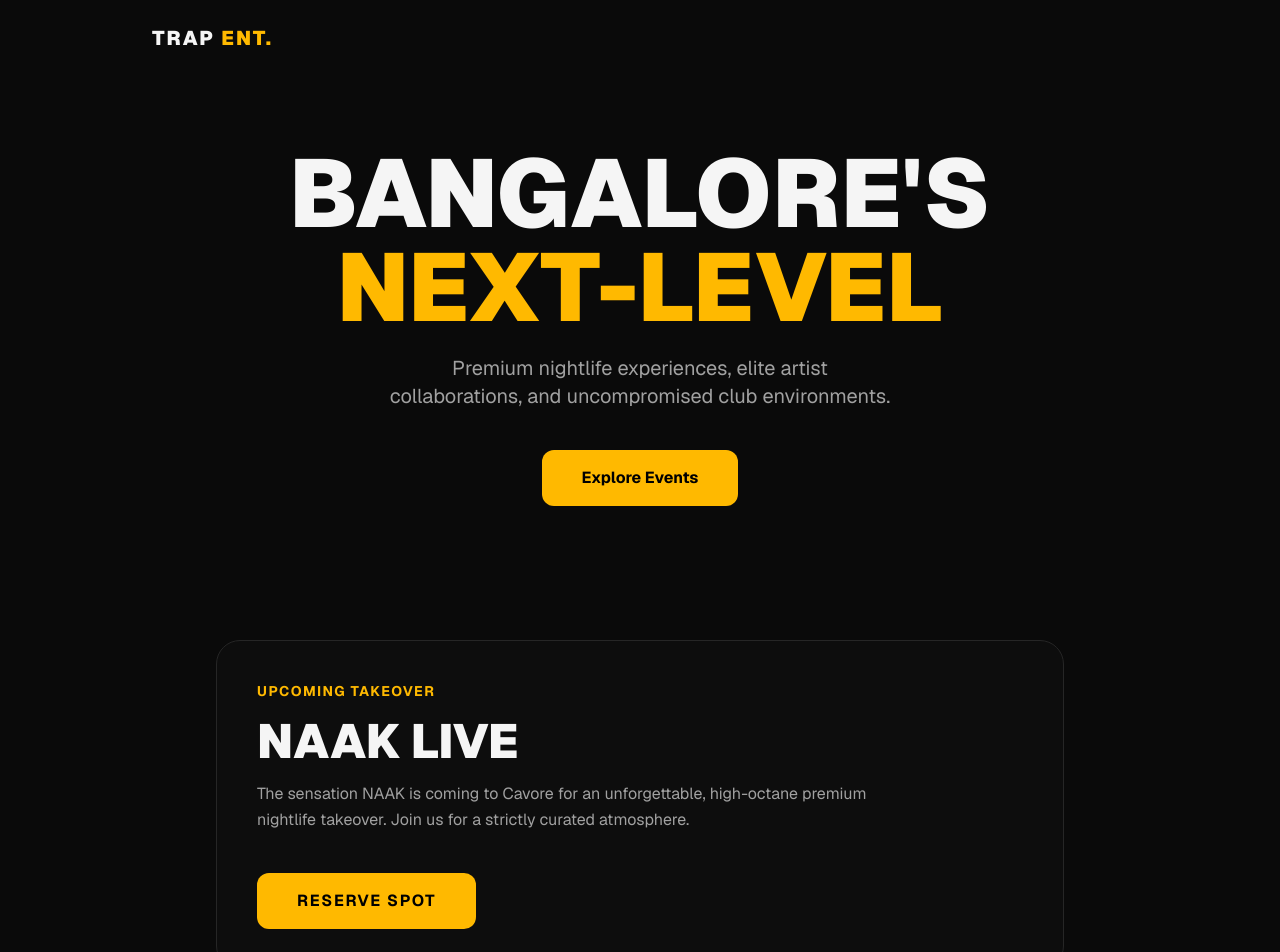
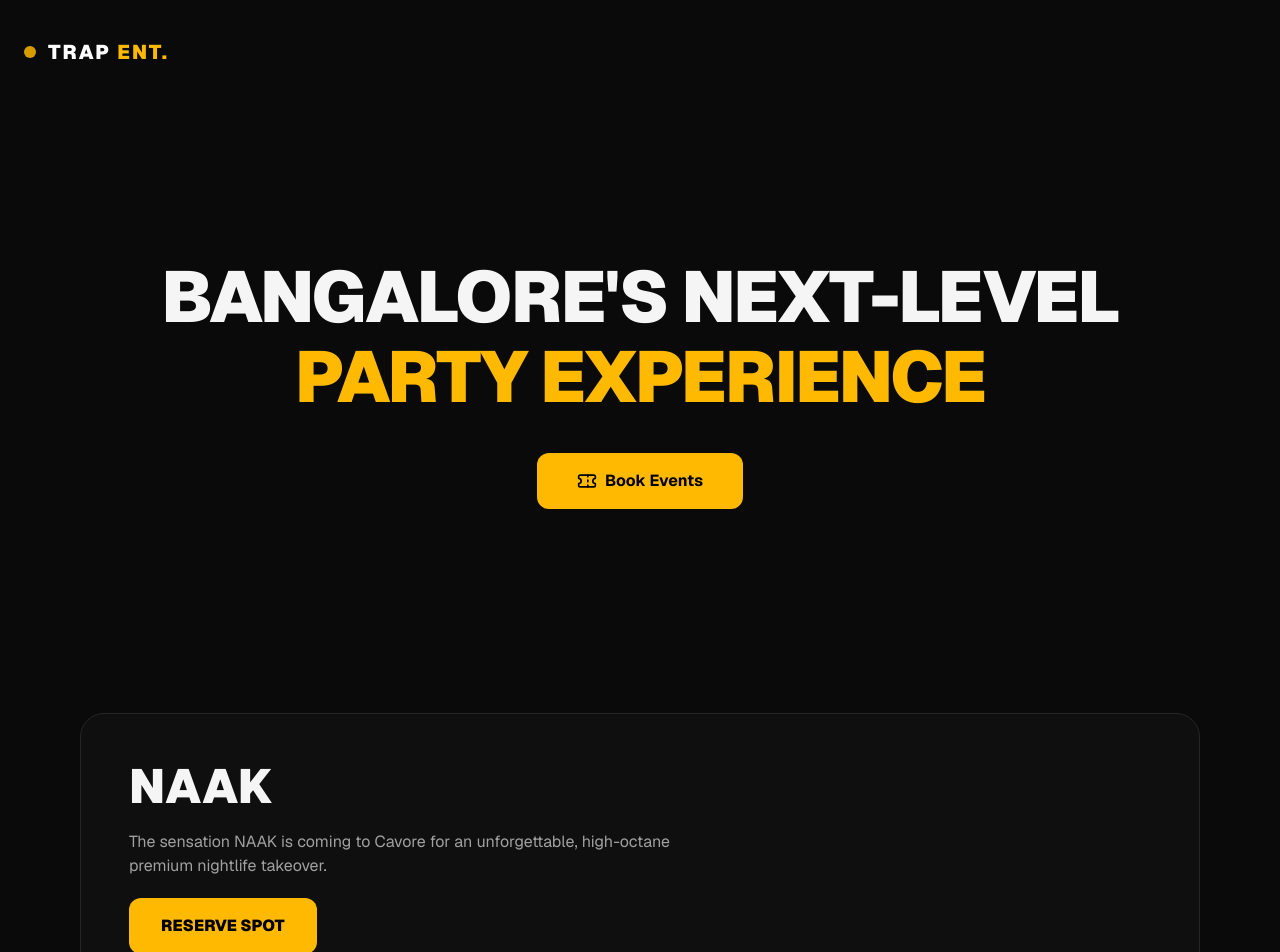
Before and after one commit to gamingfeverffhaideryt-cpu/trap-entertainments, a Next.js app: page / in a window 1280 px wide. Shown: the top 952 px of the page. Built offline with nearby package versions, Linux system fonts and the light colour scheme.

Commit message:
Updated scroll blur and dynamic guestlist form

```diff
--- a/app/page.tsx
+++ b/app/page.tsx
@@ -1,7 +1,7 @@
 "use client";
 
 import React, { useState, useEffect } from 'react';
-import { Ticket, X } from 'lucide-react';
+import { Ticket, Sparkles, PartyPopper, Music, Calendar, MapPin, Users, X } from 'lucide-react';
 
 export default function TrapEntertainmentsWebsite() {
   const [activeModal, setActiveModal] = useState<string | null>(null);
@@ -11,96 +11,99 @@ export default function TrapEntertainmentsWebsite() {
   const [scrolled, setScrolled] = useState(false);
 
   useEffect(() => {
-    const handleScroll = () => setScrolled(window.scrollY > 30);
+    window.scrollTo(0, 0);
+    const handleScroll = () => setScrolled(window.scrollY > 60);
     window.addEventListener('scroll', handleScroll);
     return () => window.removeEventListener('scroll', handleScroll);
   }, []);
 
+  const upcomingEvents = [
+    {
+      id: 1,
+      title: "NAAK",
+      day: "Friday Night",
+      date: "June 19, 2026",
+      venue: "Cavore, Bangalore",
+      bgImage: "/naak.png",
+      tagline: "The sensation NAAK is coming to Cavore for an unforgettable, high-octane premium nightlife takeover.",
+      features: [
+        "Headlined by the phenomenal DJ NAAK delivering an exclusive high-energy set.",
+        "Featuring a heavy-hitting support performance by MALIK MUSIC.",
+        "Strictly curated premium atmosphere. Lock in your guestlist access below."
+      ],
+      pricing: { couples: "Couples — ₹3.5k post 10:30 PM", stags: "Stags — ₹4k all night", girls: "Girls — Walk in free" }
+    },
+  ];
+
+  const handleOpenBooking = (eventTitle = "General Event Access") => {
+    setSelectedEvent(eventTitle);
+    setActiveModal('book');
+  };
+
   return (
-    <div className="min-h-screen bg-neutral-950 text-neutral-100 font-sans selection:bg-amber-400 selection:text-black overflow-x-hidden">
+    <div className="min-h-screen bg-neutral-950 text-neutral-100 font-sans selection:bg-amber-400 selection:text-black antialiased overflow-x-hidden">
+      <style jsx global>{`
+        @keyframes fadeIn { from { opacity: 0; transform: translateY(8px); } to { opacity: 1; transform: translateY(0); } }
+      `}</style>
 
       {/* Header */}
-      <header className={`fixed top-0 w-full z-40 transition-all duration-300 ${scrolled ? "bg-neutral-950/80 backdrop-blur-md py-4 border-b border-neutral-800" : "bg-transparent py-6"}`}>
-        <div className="max-w-5xl mx-auto px-6 flex items-center justify-between">
-          <span className="text-xl font-black uppercase tracking-widest">
-            Trap <span className="text-amber-400">Ent.</span>
-          </span>
+      <header className={`sticky top-0 z-40 w-full border-b transition-all duration-500 ${scrolled ? "border-neutral-800 bg-neutral-950/80 backdrop-blur-xl py-3" : "border-transparent bg-transparent py-5"}`}>
+        <div className="mx-auto flex max-w-7xl h-16 items-center justify-between px-6">
+          <button onClick={() => window.location.reload()} className="flex items-center gap-3 group">
+            <div className="h-3 w-3 animate-pulse rounded-full bg-amber-400" />
+            <span className="text-xl font-black tracking-widest text-white uppercase">Trap <span className="text-amber-400">Ent.</span></span>
+          </button>
         </div>
       </header>
 
-      {/* Hero Section */}
-      <section className="min-h-[70svh] flex flex-col items-center justify-center px-6 text-center pt-24">
-        <h1 className="text-5xl md:text-8xl font-black uppercase leading-[0.9]">
-          Bangalore's <span className="block text-amber-400 mt-2">Next-Level</span>
-        </h1>
-        <p className="mt-6 text-neutral-400 text-base md:text-xl max-w-lg">
-          Premium nightlife experiences, elite artist collaborations, and uncompromised club environments.
-        </p>
-        <button
-          onClick={() => document.getElementById("event")?.scrollIntoView({ behavior: "smooth" })}
-          className="mt-10 bg-amber-400 px-10 py-4 font-bold text-black rounded-xl hover:scale-105 transition-transform"
-        >
-          Explore Events
+      {/* Hero */}
+      <section className="relative flex min-h-[70vh] flex-col items-center justify-center px-6 text-center py-12">
+        <h1 className="text-5xl font-black md:text-7xl uppercase tracking-tight">Bangalore's Next-Level <span className="block mt-2 text-amber-400">Party Experience</span></h1>
+        <button onClick={() => document.getElementById("event")?.scrollIntoView({ behavior: "smooth" })} className="mt-10 flex items-center gap-2 rounded-xl bg-amber-400 px-10 py-4 font-bold text-black hover:bg-amber-300">
+          <Ticket className="h-5 w-5" /> Book Events
         </button>
       </section>
 
-      {/* Event Section */}
-      <section id="event" className="max-w-4xl mx-auto px-6 py-20">
-        <div className="bg-neutral-900/30 p-6 md:p-10 rounded-3xl border border-neutral-800 backdrop-blur-sm">
-          <div className="flex flex-col gap-4">
-            <span className="text-amber-400 font-bold text-sm tracking-widest uppercase">Upcoming Takeover</span>
-            <h3 className="text-4xl md:text-5xl font-black uppercase">NAAK Live</h3>
-            <p className="text-neutral-400 leading-relaxed max-w-2xl">
-              The sensation NAAK is coming to Cavore for an unforgettable, high-octane premium nightlife takeover. Join us for a strictly curated atmosphere.
-            </p>
-            <div className="mt-6">
-              <button
-                onClick={() => { setSelectedEvent("NAAK Live"); setActiveModal('book'); }}
-                className="w-full md:w-auto bg-amber-400 px-10 py-4 font-bold text-black rounded-xl uppercase tracking-widest hover:bg-amber-300 transition-colors"
-              >
-                Reserve Spot
-              </button>
+      {/* Events */}
+      <section id="event" className="mx-auto max-w-6xl px-4 py-12 scroll-mt-24">
+        {upcomingEvents.map((event) => (
+          <div key={event.id} className="relative rounded-3xl border border-neutral-800 bg-neutral-900/40 p-6 md:p-12">
+            <div className="grid lg:grid-cols-12 gap-8 items-center">
+              <div className="lg:col-span-7 space-y-5">
+                <h3 className="text-4xl md:text-5xl font-black uppercase">{event.title}</h3>
+                <p className="text-neutral-400 text-sm md:text-base">{event.tagline}</p>
+                <button onClick={() => handleOpenBooking(event.title)} className="bg-amber-400 w-full md:w-auto px-8 py-4 font-black text-black rounded-xl uppercase">Reserve Spot</button>
+              </div>
             </div>
           </div>
-        </div>
+        ))}
       </section>
 
-      {/* Booking Modal */}
+      {/* Modal - Bottom sheet on mobile, centered on desktop */}
       {activeModal === 'book' && (
-        <div className="fixed inset-0 z-50 flex items-end md:items-center justify-center bg-black/80 backdrop-blur-sm">
-          <div className="w-full max-w-md bg-neutral-950 p-6 md:p-8 rounded-t-3xl md:rounded-3xl border-t md:border border-neutral-800 max-h-[85svh] overflow-y-auto">
+        <div className="fixed inset-0 z-50 flex items-end md:items-center justify-center bg-black/90 p-0 md:p-4">
+          <div className="w-full max-w-md bg-neutral-950 p-6 rounded-t-3xl md:rounded-3xl border border-neutral-800 max-h-[90vh] overflow-y-auto">
             <div className="flex justify-between items-center mb-6">
-              <h3 className="font-black uppercase text-lg">Event: {selectedEvent}</h3>
-              <X onClick={() => setActiveModal(null)} className="cursor-pointer hover:text-amber-400" />
+              <h3 className="font-black uppercase">Booking: {selectedEvent}</h3>
+              <X onClick={() => setActiveModal(null)} className="cursor-pointer" />
             </div>
 
-            <form action="https://formspree.io/f/xnjyydqw" method="POST" className="space-y-5">
-              <input type="hidden" name="Event" value={selectedEvent || ''} />
-
-              <div>
-                <label className="block text-[10px] font-bold text-neutral-500 uppercase mb-2">Select Pass Tier</label>
-                <select value={passType} onChange={(e) => setPassType(e.target.value)} className="w-full p-3 bg-neutral-900 rounded-xl border border-neutral-800 focus:border-amber-400 outline-none">
-                  <option value="couple">Couple Pass</option>
-                  <option value="stag">Stag Pass</option>
-                  <option value="girls">Girls Pass</option>
-                </select>
-              </div>
+            <form action="https://formspree.io/f/xnjyydqw" method="POST" className="space-y-4">
+              <select value={passType} onChange={(e) => setPassType(e.target.value)} className="w-full p-3 bg-neutral-900 rounded-xl border border-neutral-800">
+                <option value="couple">Couple Pass</option>
+                <option value="stag">Stag Pass</option>
+                <option value="girls">Girls Pass</option>
+              </select>
 
               {passType === 'girls' && (
-                <div className="space-y-3 p-4 border border-dashed border-neutral-800 rounded-xl bg-neutral-900/20">
-                  <label className="block text-[10px] uppercase font-bold text-neutral-400">Total Ladies in Group</label>
-                  <select value={ladiesCount} onChange={(e) => setLadiesCount(Number(e.target.value))} className="w-full p-3 bg-neutral-950 border border-neutral-800 rounded-lg">
-                    {[1, 2, 3, 4].map(num => <option key={num} value={num}>{num} {num === 1 ? 'Girl' : 'Girls'}</option>)}
+                <div className="p-4 border border-dashed border-neutral-800 rounded-xl">
+                  <label className="text-[10px] font-bold uppercase text-neutral-400">Total Ladies</label>
+                  <select onChange={(e) => setLadiesCount(Number(e.target.value))} className="w-full p-2 bg-neutral-950 rounded-lg">
+                    {[1, 2, 3, 4].map(n => <option key={n} value={n}>{n} Girls</option>)}
                   </select>
-                  {Array.from({ length: ladiesCount }).map((_, i) => (
-                    <input key={i} name={`Lady ${i + 1} Name`} required placeholder={`Guest ${i + 1} Name`} className="w-full p-3 bg-neutral-950 border border-neutral-800 rounded-lg text-sm" />
-                  ))}
                 </div>
               )}
-
-              <button type="submit" className="w-full bg-amber-400 py-4 font-black text-black rounded-xl uppercase tracking-widest mt-2 hover:bg-amber-300">
-                Submit Request
-              </button>
+              <button type="submit" className="w-full bg-amber-400 py-3 font-black text-black rounded-xl uppercase">Submit</button>
             </form>
           </div>
         </div>
```
